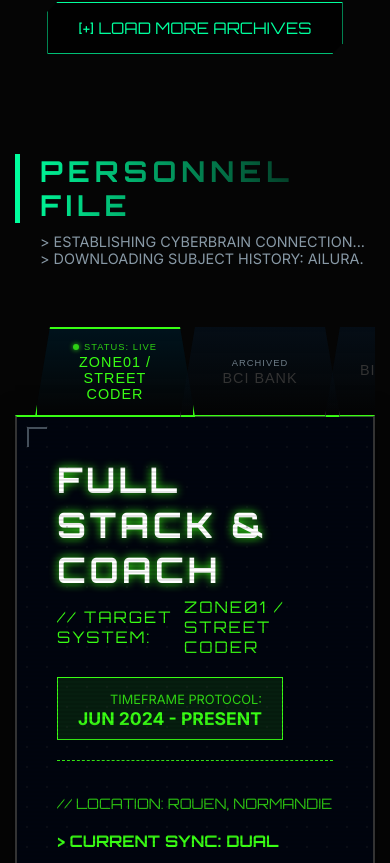
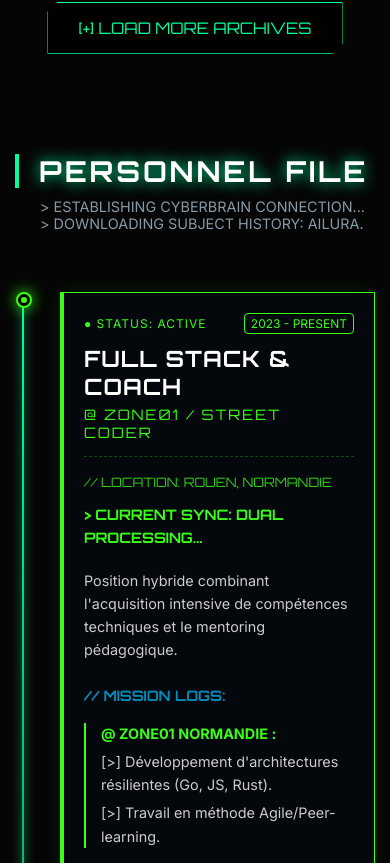
Before and after one commit to Ailura4020/portfolio-gits, a React (Vite) app: page / in a window 390 px wide. Shown: the part 3061-3924 px from the top of the page. Built offline with nearby package versions, Linux system fonts and the light colour scheme.

Commit message:
title section peronnal file ok

```diff
--- /dev/null
+++ b/src/components/ExperienceMobile.tsx
@@ -0,0 +1,97 @@
+// src/components/ExperienceMobile.tsx
+import React from 'react';
+import { type TabData } from './TacticalTabs';
+
+interface MobileProps {
+  missions: TabData[];
+}
+
+const ExperienceMobile: React.FC<MobileProps> = ({ missions }) => {
+  return (
+    <div style={{
+      position: 'relative',
+      paddingLeft: '20px',
+      paddingBottom: '50px',
+      marginTop: '30px'
+    }}>
+
+      {/* LIGNE VERTICALE */}
+      <div style={{
+        position: 'absolute', left: '7px', top: '10px', bottom: '0', width: '2px',
+        background: 'linear-gradient(to bottom, var(--color-accent-neon), rgba(255, 255, 255, 0.1))',
+        boxShadow: '0 0 10px var(--color-accent-neon)', zIndex: 0
+      }}></div>
+
+      {missions.map((mission, index) => {
+        const isLive = mission.isOngoing;
+        const color = isLive ? '#39ff14' : (index === 0 ? 'var(--color-accent-neon)' : 'var(--color-interface-light)');
+        const borderColor = isLive ? '#39ff14' : 'var(--color-interface-dark)';
+
+        return (
+          <div key={mission.id} style={{ marginBottom: '40px', position: 'relative', paddingLeft: '25px' }}>
+
+            {/* POINT */}
+            <div style={{
+              position: 'absolute', left: '-19px', top: '0', width: '16px', height: '16px', borderRadius: '50%',
+              backgroundColor: '#000', border: `2px solid ${color}`, boxShadow: isLive ? `0 0 15px ${color}` : 'none', zIndex: 1
+            }}>
+              <div style={{ position: 'absolute', top: '50%', left: '50%', transform: 'translate(-50%, -50%)', width: '6px', height: '6px', backgroundColor: color, borderRadius: '50%' }}></div>
+            </div>
+
+            {/* BLOC CONTENU */}
+            <div style={{
+              backgroundColor: 'rgba(5, 10, 15, 0.85)',
+              border: `1px solid ${borderColor}`,
+              borderLeft: `4px solid ${color}`,
+              padding: '20px',
+              position: 'relative',
+              backdropFilter: 'blur(5px)',
+              boxShadow: isLive ? `0 0 20px rgba(57, 255, 20, 0.1)` : 'none'
+            }}>
+
+              {/* Header */}
+              <div style={{ display: 'flex', justifyContent: 'space-between', alignItems: 'center', marginBottom: '10px', fontSize: '0.75em', fontFamily: 'var(--font-code)', color: color }}>
+                <span style={{ textTransform: 'uppercase', letterSpacing: '1px' }}>
+                  {isLive ? '● STATUS: ACTIVE' : '○ ARCHIVED LOG'}
+                </span>
+                <span style={{ border: `1px solid ${color}`, padding: '2px 6px', borderRadius: '4px' }}>
+                  {mission.date}
+                </span>
+              </div>
+
+              {/* Titres */}
+              <h3 style={{ color: '#fff', fontSize: '1.4em', margin: '0 0 5px 0', textTransform: 'uppercase', letterSpacing: '1px' }}>
+                {mission.role}
+              </h3>
+              <div style={{ color: color, fontFamily: 'var(--font-title)', fontSize: '0.9em', marginBottom: '15px', letterSpacing: '2px' }}>
+                @ {mission.label}
+              </div>
+
+              {/* --- MODIFICATION ICI : On n'affiche le contenu que si c'est la mission ACTUELLE --- */}
+              {isLive && (
+                <div style={{ fontSize: '0.9em', lineHeight: '1.6', color: '#ccc', borderTop: `1px dashed ${color}44`, paddingTop: '15px' }}>
+                  {mission.content}
+                </div>
+              )}
+
+              {/* Pour les archives, on garde juste un petit message discret optionnel ou rien du tout */}
+              {!isLive && (
+                <div style={{ fontSize: '0.7em', color: 'var(--color-interface-light)', fontStyle: 'italic', marginTop: '10px' }}>
+                  // Details encrypted to save bandwidth.
+                </div>
+              )}
+
+            </div>
+          </div>
+        );
+      })}
+
+      <div style={{ position: 'absolute', bottom: '-10px', left: '0px', color: 'var(--color-interface-light)', fontSize: '0.7em', fontFamily: 'var(--font-code)' }}>
+        [END OF LOGS]
+      </div>
+
+    </div>
+  );
+};
+
+export default ExperienceMobile;
--- a/src/pages/Experience.tsx
+++ b/src/pages/Experience.tsx
@@ -1,33 +1,33 @@
 // src/pages/Experience.tsx
 import React from 'react';
 import TacticalTabs, { type TabData } from '../components/TacticalTabs';
+import ExperienceMobile from '../components/ExperienceMobile'; // Import Mobile
+import useIsMobile from '../hooks/useIsMobile'; // Import Hook
 
 const ExperiencePage: React.FC = () => {
+  const isMobile = useIsMobile(1024); // Switch à 1024px
 
+  // --- TES DONNÉES (Inchangées) ---
   const missions: TabData[] = [
     {
       id: 'mission-active',
       label: 'ZONE01 / STREET CODER',
       role: 'FULL STACK & COACH',
-      date: 'JUN 2024 - PRESENT',
-      isOngoing: true, // Mode Vert "Matrix" / "Ghost"
+      date: '2023 - PRESENT',
+      isOngoing: true,
       content: (
         <>
-        <div style={{ fontFamily: 'var(--font-title)', color: 'rgba(57, 255, 20, 0.8)', marginBottom: '10px', fontSize: '0.9em' }}>
+           <div style={{ fontFamily: 'var(--font-title)', color: 'rgba(57, 255, 20, 0.8)', marginBottom: '10px', fontSize: '0.9em' }}>
              // LOCATION: ROUEN, NORMANDIE
            </div>
-
           <p style={{ marginBottom: '20px', fontFamily: 'var(--font-title)', color: '#39ff14' }}>
             <strong>{'>'} CURRENT SYNC: DUAL PROCESSING...</strong>
           </p>
           <p>
             Position hybride combinant l'acquisition intensive de compétences techniques et le mentoring pédagogique.
           </p>
-
           <br/>
           <strong style={{ fontFamily: 'var(--font-title)', color: 'var(--color-accent-teal)' }}>// MISSION LOGS:</strong>
-
-          {/* Section Zone01 */}
           <div style={{ marginTop: '15px', paddingLeft: '15px', borderLeft: '2px solid #39ff14' }}>
             <strong style={{ color: '#39ff14' }}>@ ZONE01 NORMANDIE :</strong>
             <ul style={{ listStyle: 'none', marginTop: '5px' }}>
@@ -35,8 +35,6 @@ const ExperiencePage: React.FC = () => {
               <li style={{ marginBottom: '5px' }}>[{'>'}] Travail en méthode Agile/Peer-learning.</li>
             </ul>
           </div>
-
-          {/* Section Street Coder */}
           <div style={{ marginTop: '15px', paddingLeft: '15px', borderLeft: '2px solid #39ff14' }}>
             <strong style={{ color: '#39ff14' }}>@ STREET CODER :</strong>
             <ul style={{ listStyle: 'none', marginTop: '5px' }}>
@@ -44,10 +42,19 @@ const ExperiencePage: React.FC = () => {
               <li style={{ marginBottom: '5px' }}>[{'>'}] Accompagnement des publics éloignés du numérique.</li>
             </ul>
           </div>
+          <div style={{ marginTop: '30px', display: 'flex', gap: '10px', flexWrap: 'wrap' }}>
+             {['GoLang', 'React', 'Pedagogy', 'Coaching', 'Node.js'].map(tech => (
+               <span key={tech} style={{
+                 fontSize: '0.8em', padding: '5px 15px', border: '1px solid #39ff14', background: 'rgba(57, 255, 20, 0.1)',
+                 color: '#39ff14', fontFamily: 'var(--font-title)', letterSpacing: '1px'
+               }}>
+                 {tech}
+               </span>
+             ))}
+          </div>
         </>
       )
     },
-    // --- ARCHIVES ---
     {
       id: 'archive-bci',
       label: 'BCI BANK',
@@ -177,23 +184,19 @@ const ExperiencePage: React.FC = () => {
   return (
     <div style={{ paddingTop: '50px', paddingBottom: '100px' }}>
 
-      {/* TITRE STYLE GHOST IN THE SHELL */}
       <h2 style={{
-        fontSize: '3.5em',
+        fontSize: '3em',
+        color: '#fff', // Blanc pur
         marginBottom: '10px',
         fontFamily: 'var(--font-title)',
         textTransform: 'uppercase',
-        letterSpacing: '5px',
-        background: 'linear-gradient(to right, var(--color-accent-neon), transparent)',
-        WebkitBackgroundClip: 'text',
-        WebkitTextFillColor: 'transparent',
-        borderLeft: '5px solid var(--color-accent-neon)',
+        textShadow: '0 0 15px var(--color-accent-neon)', // Lueur colorée
+        borderLeft: '4px solid var(--color-accent-neon)',
         paddingLeft: '20px'
       }}>
         PERSONNEL FILE
       </h2>
 
-      {/* SOUS-TITRE STYLE TERMINAL BOOT SEQUENCE */}
       <p style={{
         color: 'var(--color-interface-light)',
         maxWidth: '600px',
@@ -206,7 +209,13 @@ const ExperiencePage: React.FC = () => {
         {'>'} DOWNLOADING SUBJECT HISTORY: AILURA.
       </p>
 
-      <TacticalTabs tabs={missions} />
+      {/* --- LE SWITCH PC / MOBILE --- */}
+      {isMobile ? (
+        <ExperienceMobile missions={missions} />
+      ) : (
+        <TacticalTabs tabs={missions} />
+      )}
+
     </div>
   );
 };
```
